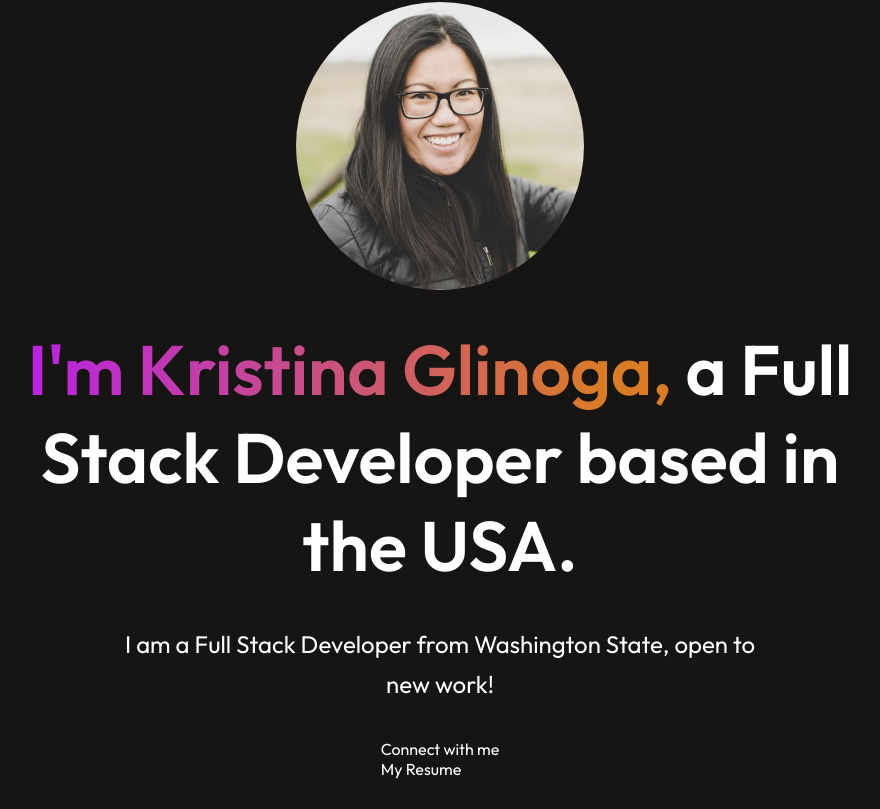
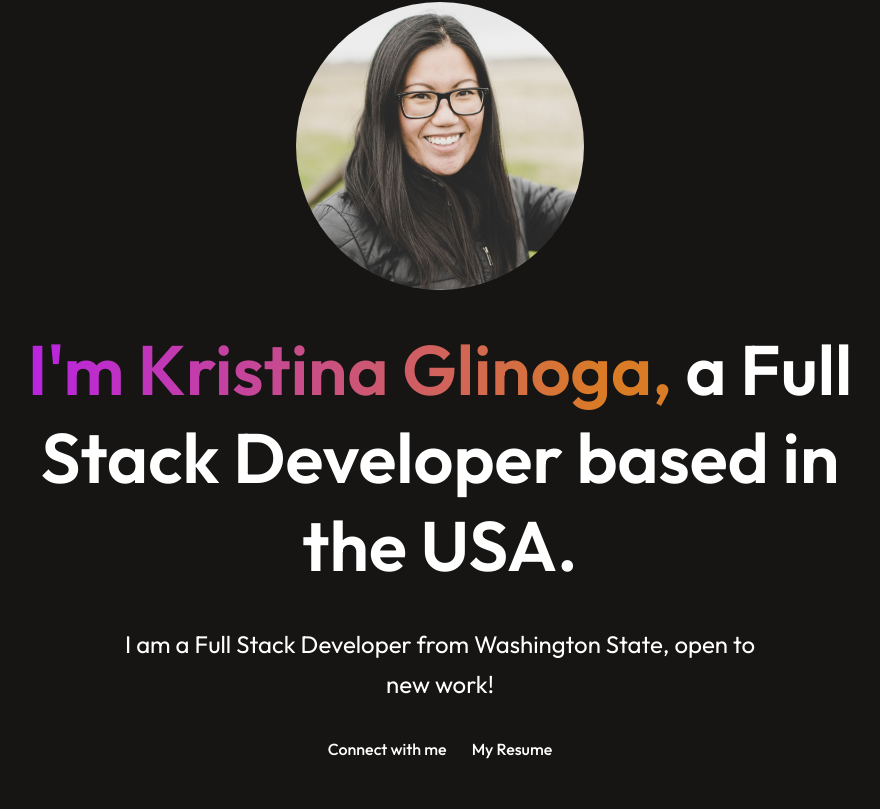
Before and after one commit to hellokristinafaye/portfolio-react, a React (Vite) app: page / in a window 1280 px wide. Shown: the part 256-1065 px from the top of the page, without its empty margins (200-1080 px from the left). Before the commit the page ends 1035 px from the top, so only its background shows below. Built offline with nearby package versions, Linux system fonts and the light colour scheme.

Commit message:
hero-action section styled

```diff
--- a/src/components/Hero/Hero.css
+++ b/src/components/Hero/Hero.css
@@ -27,3 +27,11 @@
     font-size: 24px;
     line-height: 40px;
 }
+.hero-action {
+    display: flex;
+    align-items: center;
+    gap: 25px;
+    font-size: 24;
+    font-weight: 500;
+    margin-bottom: 50px;
+}
```
